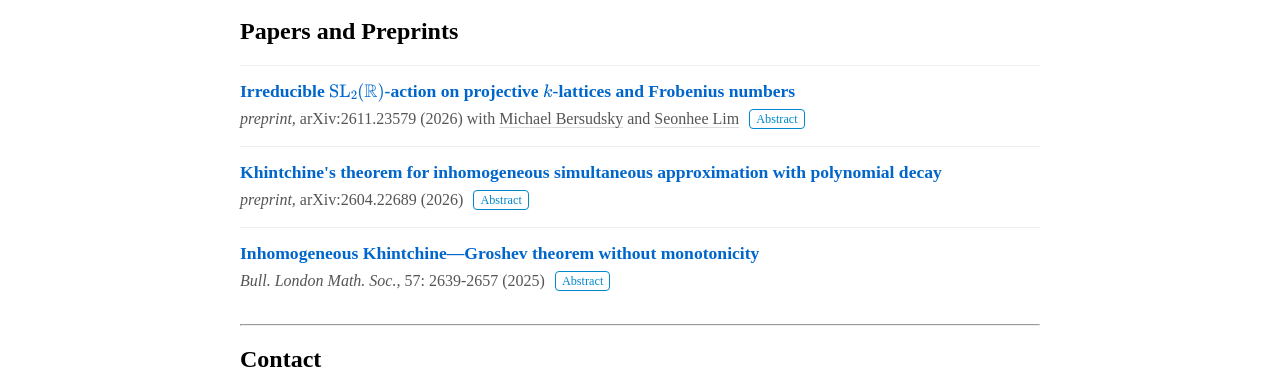
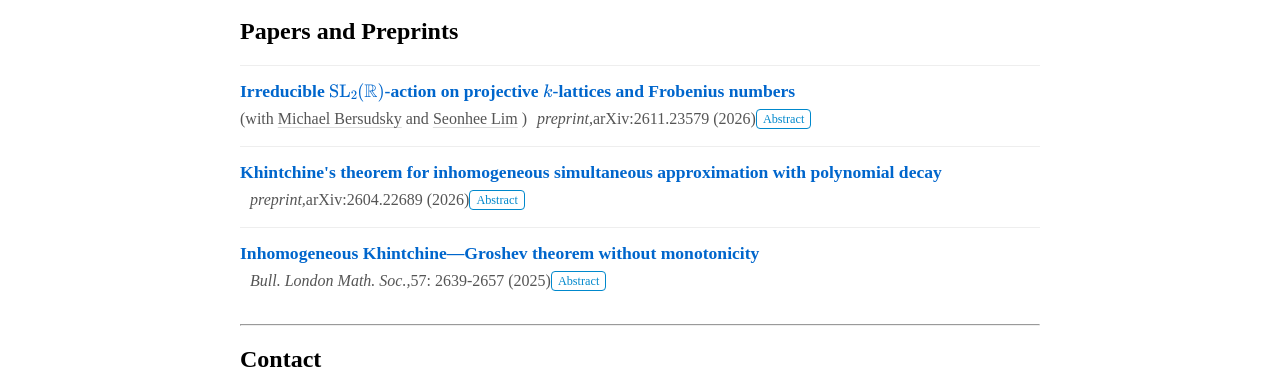
Before and after one commit to seongmin-math/seongmin-math.github.io, a Jekyll site: the page built from index.html, in a window 1280 px wide. Shown: the part 439-819 px from the top of the page. Built offline with Jekyll 4.4.1, drawn with Linux system fonts in a browser that asks for light colours.

Commit message:
Fix formatting and update coauthor display logic

```diff
--- a/index.html
+++ b/index.html
@@ -66,10 +66,8 @@ layout: default
       <div style="display: flex; align-items: center; flex-wrap: wrap; color: #555; font-size: 1em; line-height: 1.5;">
 
         <span style="margin-right: 10px;">
-          <em>{{ paper.journal }}, </em> {{ paper.info }} ({{ paper.year }})
-
           {% if paper.coauthor %}
-            with
+            (with
             {% for author in paper.coauthor %}
               {% unless forloop.first %}
                 {% if forloop.last %}and{% else %},{% endif %}
@@ -80,8 +78,11 @@ layout: default
                 {{ author.name }}
               {% endif %}
             {% endfor %}
+            )
           {% endif %}
         </span>
+        <em>{{ paper.journal }}, </em> {{ paper.info }} ({{ paper.year }})
+
 
         {% if paper.abstract %}
           <details style="display: inline-block;">
```
